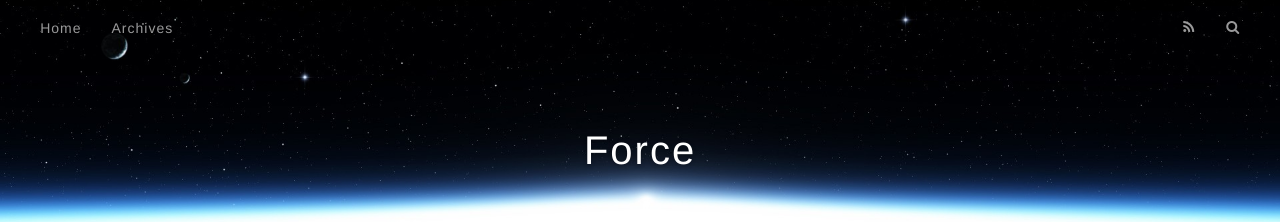
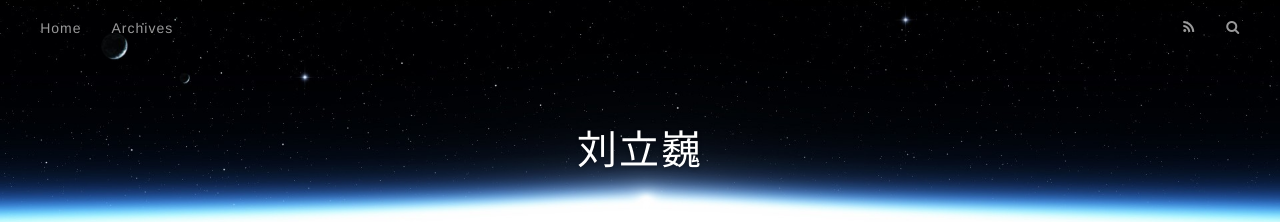
Before and after one commit to liuliweiforce/liuliweiforce.github.io, a plain HTML site: page archives/2015/03/index.html in a window 1280 px wide. Shown: the top 222 px of the page. Drawn offline with nearby package versions, Linux system fonts and the light colour scheme.

Commit message:
Site updated: 2015-03-28 15:32:31

```diff
--- a/archives/2015/03/index.html
+++ b/archives/2015/03/index.html
@@ -3,19 +3,19 @@
 <head>
   <meta charset="utf-8">
 
-  <title>Force</title>
+  <title>刘立巍</title>
   <meta name="viewport" content="width=device-width, initial-scale=1, maximum-scale=1">
   <meta name="description">
 <meta property="og:type" content="website">
-<meta property="og:title" content="Force">
+<meta property="og:title" content="刘立巍">
 <meta property="og:url" content="http://yoursite.com/archives/2015/03/index.html">
-<meta property="og:site_name" content="Force">
+<meta property="og:site_name" content="刘立巍">
 <meta property="og:description">
 <meta name="twitter:card" content="summary">
-<meta name="twitter:title" content="Force">
+<meta name="twitter:title" content="刘立巍">
 <meta name="twitter:description">
 
-    <link rel="alternative" href="/atom.xml" title="Force" type="application/atom+xml">
+    <link rel="alternative" href="/atom.xml" title="刘立巍" type="application/atom+xml">
 
 
     <link rel="icon" href="/favicon.png">
@@ -33,7 +33,7 @@
   <div id="header-outer" class="outer">
     <div id="header-title" class="inner">
       <h1 id="logo-wrap">
-        <a href="/" id="logo">Force</a>
+        <a href="/" id="logo">刘立巍</a>
       </h1>
 
     </div>
```
Also changed, not shown: 2015/03/28/hello-world/index.html (+4 -4 lines), archives/2015/index.html (+6 -6 lines), archives/index.html (+6 -6 lines), index.html (+6 -6 lines).
